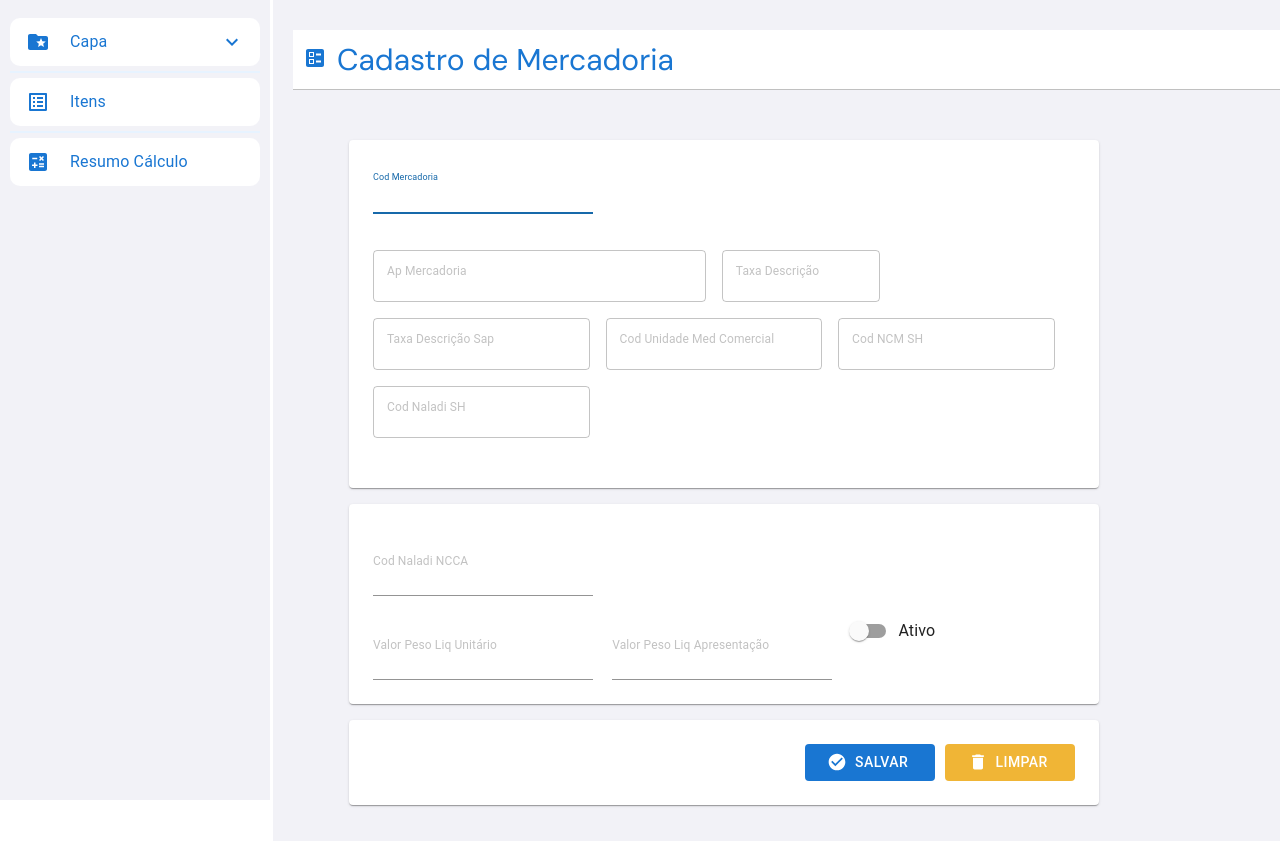
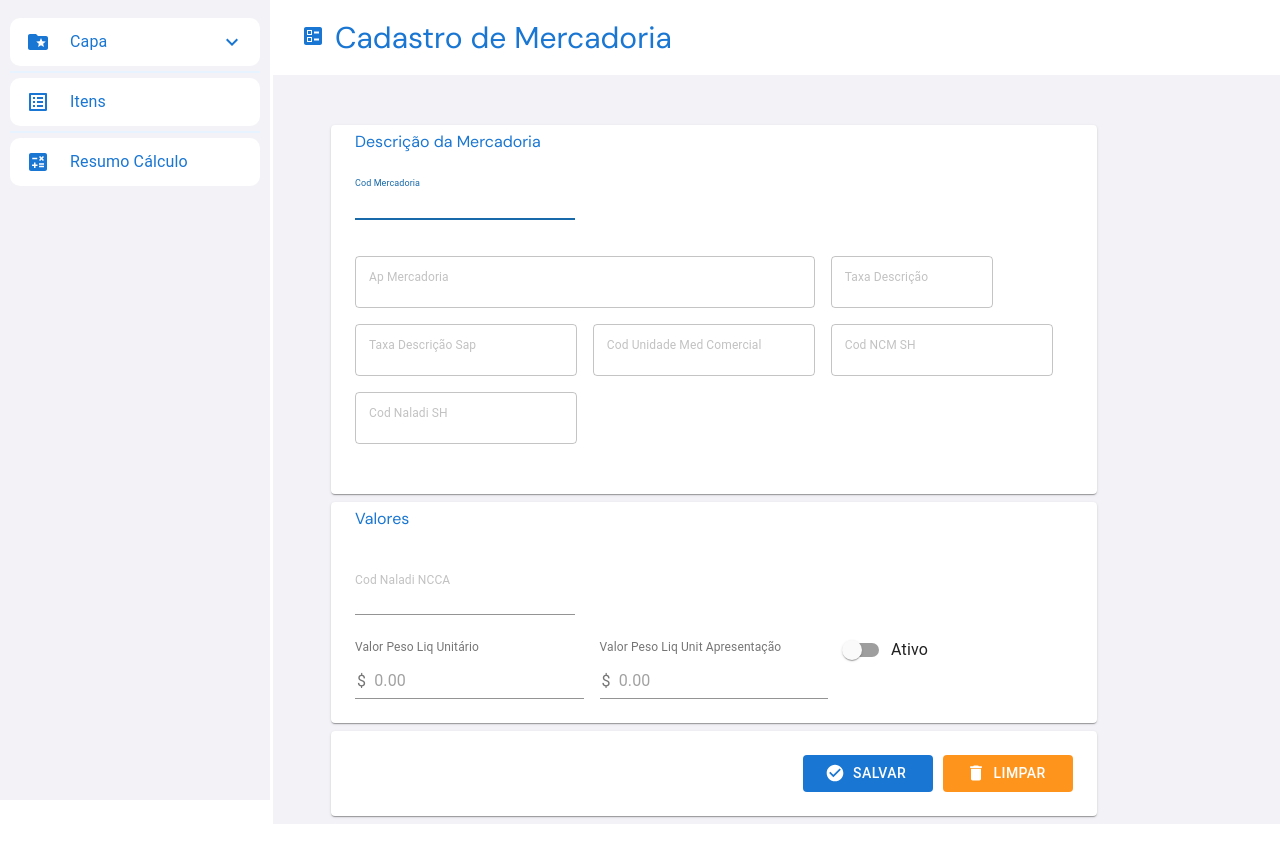
Before and after one commit to orlando-messias/projeto-kestraa-frontend, a React (Create React App) app: page /cadastro/mercadoria in a window 1280 px wide. Built offline with nearby package versions, Linux system fonts and the light colour scheme.

Commit message:
style: estiliza formulario MercadoriaForm

```diff
--- a/src/components/Menu/Menu.styles.ts
+++ b/src/components/Menu/Menu.styles.ts
@@ -1,5 +1,13 @@
 import { makeStyles } from '@material-ui/core';
 import styled from 'styled-components';
+
+export const Container = styled.div`
+  background-color: #F2F2F7;
+  width: 320px;
+  height: 100vh;
+  padding: 10px;
+  border-right: 3px solid #FFFFFF;
+`;
 
 export const useStyles = makeStyles(() => ({
   item: {
@@ -40,11 +48,3 @@ export const useStyles = makeStyles(() => ({
     margin: '5px 0'
   }
 }));
-
-export const Container = styled.div`
-  background-color: #F2F2F7;
-  width: 320px;
-  height: 100vh;
-  padding: 10px;
-  border-right: 3px solid #FFFFFF;
-`;
--- a/src/components/Menu/Menu.tsx
+++ b/src/components/Menu/Menu.tsx
@@ -26,7 +26,6 @@ const Menu = () => {
 
   return (
     <Container>
-
       <List>
         <ListItem button className={styles.item} onClick={() => handleItemClick('capa')}>
           <ListItemIcon>
--- a/src/pages/MercadoriaPage/MercadoriaPage.styles.ts
+++ b/src/pages/MercadoriaPage/MercadoriaPage.styles.ts
@@ -2,4 +2,6 @@ import styled from 'styled-components';
 
 export const Container = styled.div`
   display: flex;
+  margin: 0px;
+  padding: 0;
 `;
--- a/src/pages/MercadoriaPage/components/MercadoriaForm.styles.ts
+++ b/src/pages/MercadoriaPage/components/MercadoriaForm.styles.ts
@@ -1,20 +1,21 @@
+import { makeStyles } from '@material-ui/core';
 import styled from 'styled-components';
 
 export const Container = styled.div`
-  padding: 20px 10px;
+  padding: 0;
+  margin: 0;
   width: 100%;
   background-color: #F2F2F7;
   `;
 
 export const Header = styled.div`
-  border-bottom: 1px solid #C0C0C0;
+  /* border-bottom: 1px solid #C0C0C0; */
   color: #1976D2;
   font-size: 30px;
-  margin: 10px;
   display: flex;
   align-items: center;
   background-color: #FFFFFF;
-  padding: 10px 0;
+  padding: 18px;
   width: 100%;
 
   span {
@@ -26,3 +27,27 @@ export const Content = styled.div`
   /* margin-top: 20px; */
   padding: 5px 20px 26px 0px;
 `;
+
+export const useStyles = makeStyles((theme) => ({
+  input: {
+    padding: '0px',
+    height: '52px'
+  },
+  inputLabel: {
+    fontSize: '12px',
+    paddingTop: '3px',
+    color: '#c2c2c2'
+  },
+  pageContent: {
+    margin: theme.spacing(1),
+    padding: theme.spacing(3),
+    width: '80%'
+  },
+  pageContentButtons: {
+    margin: theme.spacing(1),
+    padding: theme.spacing(3),
+    width: '80%',
+    display: 'flex',
+    justifyContent: 'flex-end'
+  }
+}));
--- a/src/pages/MercadoriaPage/components/MercadoriaForm.tsx
+++ b/src/pages/MercadoriaPage/components/MercadoriaForm.tsx
@@ -1,38 +1,15 @@
 import {
   Button,
-  FormControlLabel, Grid, Paper, Switch, TextField
+  FormControlLabel, Grid, Input, InputAdornment, InputLabel, Paper, Switch, TextField
 } from '@material-ui/core';
-import { makeStyles } from '@material-ui/core/styles';
 import { Ballot, CheckCircle, Delete } from '@mui/icons-material';
-import { useState } from 'react';
-import { Container, Content, Header } from './MercadoriaForm.styles';
-
-const useStyles = makeStyles((theme) => ({
-  input: {
-    padding: '0px',
-    height: '52px'
-  },
-  inputLabel: {
-    fontSize: '12px',
-    paddingTop: '3px',
-    color: '#c2c2c2'
-  },
-  pageContent: {
-    margin: theme.spacing(2),
-    padding: theme.spacing(3),
-    width: '80%'
-  },
-  pageContentButtons: {
-    margin: theme.spacing(2),
-    padding: theme.spacing(3),
-    width: '80%',
-    display: 'flex',
-    justifyContent: 'flex-end'
-  }
-}));
+import React, { useState } from 'react';
+import {
+  Container, Content, Header, useStyles
+} from './MercadoriaForm.styles';
 
 const MercadoriaForm = () => {
-  const [mercadoria] = useState({
+  const [mercadoria, setMercadoria] = useState({
     cdMercadoria: '',
     cdGrupo: 0,
     apMercadoria: '',
@@ -47,6 +24,13 @@ const MercadoriaForm = () => {
     inAtivo: false
   });
 
+  const handleChangeMercadoria = (event: React.ChangeEvent<HTMLInputElement>) => {
+    setMercadoria({
+      ...mercadoria,
+      [event.target.name]: event.target.value
+    });
+  };
+
   const styles = useStyles();
 
   return (
@@ -56,8 +40,8 @@ const MercadoriaForm = () => {
         <span>Cadastro de Mercadoria</span>
       </Header>
       <div style={{ margin: '50px 0 0 50px' }}>
-
         <Paper className={styles.pageContent}>
+          <span style={{ top: '-18px', position: 'relative', color: '#1976D2' }}>Descrição da Mercadoria</span>
           <Content>
             <Grid container spacing={2}>
 
@@ -67,6 +51,7 @@ const MercadoriaForm = () => {
                   name="cdMercadoria"
                   size="small"
                   autoFocus
+                  onChange={handleChangeMercadoria}
                   InputLabelProps={{
                     className: styles.inputLabel
                   }}
@@ -76,7 +61,7 @@ const MercadoriaForm = () => {
                   style={{ marginBottom: '20px' }}
                 />
               </Grid>
-              <Grid item sm={4} md={6}>
+              <Grid item sm={4} md={8}>
                 <TextField
                   size="small"
                   label="Ap Mercadoria"
@@ -171,6 +156,12 @@ const MercadoriaForm = () => {
         </Paper>
 
         <Paper className={styles.pageContent}>
+          <span style={{
+            top: '-18px', position: 'relative', color: '#1976D2'
+          }}
+          >
+            Valores
+          </span>
           <Grid container spacing={2}>
 
             <Grid item sm={12}>
@@ -187,29 +178,19 @@ const MercadoriaForm = () => {
               />
             </Grid>
             <Grid item sm={4}>
-              <TextField
-                label="Valor Peso Liq Unitário"
-                name="vlPesoLiqUnitario"
-                size="medium"
-                InputLabelProps={{
-                  className: styles.inputLabel
-                }}
-                InputProps={{
-                  className: styles.input
-                }}
+              <InputLabel style={{ fontSize: '12px', marginTop: '10px' }}>Valor Peso Liq Unitário</InputLabel>
+              <Input
+                style={{ padding: '12px 0 2px 2px' }}
+                startAdornment={<InputAdornment position="start">$</InputAdornment>}
+                placeholder="0.00"
               />
             </Grid>
             <Grid item sm={4}>
-              <TextField
-                label="Valor Peso Liq Apresentação"
-                name="vlPesoLiqUnitarioApresentacao"
-                size="medium"
-                InputLabelProps={{
-                  className: styles.inputLabel
-                }}
-                InputProps={{
-                  className: styles.input
-                }}
+              <InputLabel style={{ fontSize: '12px', marginTop: '10px' }}>Valor Peso Liq Unit Apresentação</InputLabel>
+              <Input
+                style={{ padding: '12px 0 2px 2px' }}
+                startAdornment={<InputAdornment position="start">$</InputAdornment>}
+                placeholder="0.00"
               />
             </Grid>
             <Grid item sm={4}>
@@ -234,7 +215,7 @@ const MercadoriaForm = () => {
             <Button
               startIcon={<Delete />}
               style={{
-                backgroundColor: '#f0b536', color: '#FFFFFF', width: '130px', marginLeft: '10px'
+                backgroundColor: '#FF941D', color: '#FFFFFF', width: '130px', marginLeft: '10px'
               }}
             >
               Limpar
```
